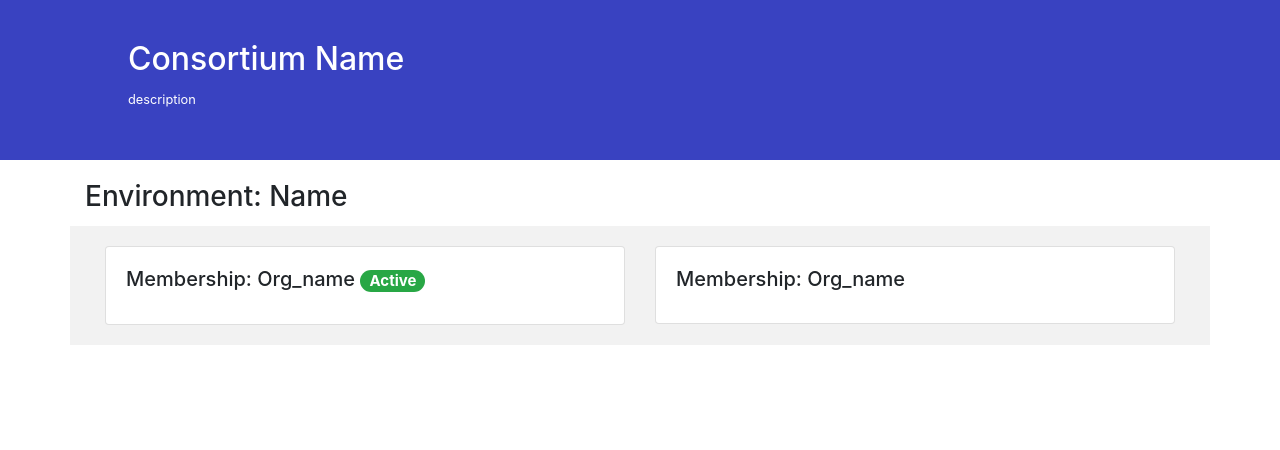
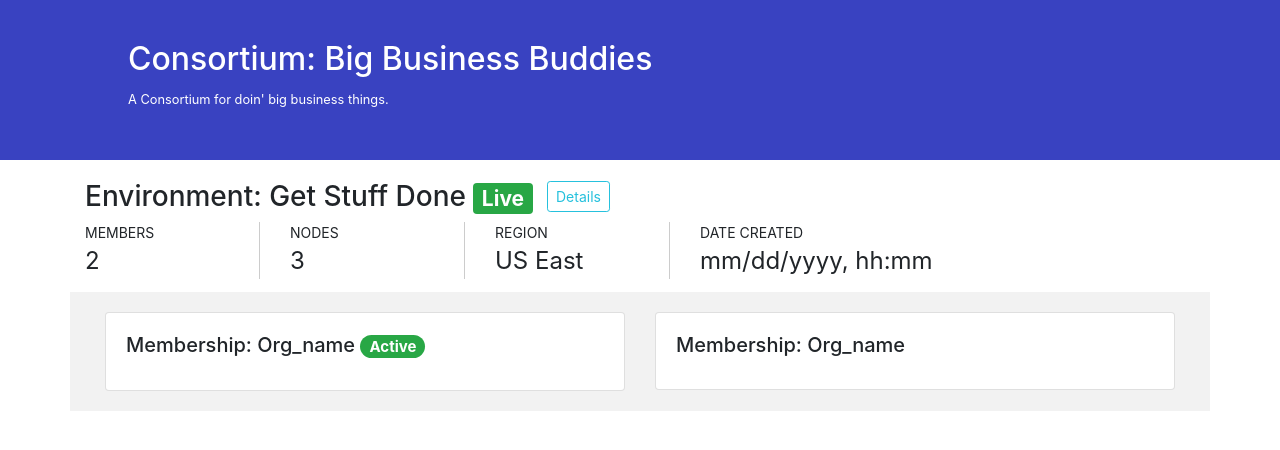
Before and after one commit to AndiZ23/Consortia-Dashboard, a plain HTML site: page index.html in a window 1280 px wide. Drawn offline with nearby package versions, Linux system fonts and the light colour scheme.

Commit message:
Added Environment details info.

```diff
--- a/Style.css
+++ b/Style.css
@@ -1,12 +1,31 @@
 /* Typography */
 html{
     font-family: 'Lato', sans-serif;
+}
+
+h3 {
+    margin-right: 10px;
 }
 
 .small {
     font-size: 80% !important;
 }
 
+.meta-data-title {
+    font-size: 14px;
+    text-transform: uppercase;
+}
+
+.meta-data {
+    font-size: 24px;
+    text-align: left;
+}
+
+.meta-data-title span {
+    text-transform: lowercase;
+    font-weight: 300;
+    margin-left: 5px;
+}
 /*  Color scheme */
 .success {
 
@@ -32,11 +51,28 @@ header {
 
 }
 
+.meta div[class*='col-'] {
+    padding-right: 15px;
+    margin-right: 15px;
+    border-right: 1px solid #cccccc;
+}
+
+.meta div[class*='col-'].right-most {
+    border-right: none;
+}
+
+.collapse {
+    margin-bottom: 10px;
+}
+
+.collapse.details .card.card-body {
+    padding: .5rem;
+    font-size: 10pt;
+}
 .card-block {
     border-radius: .5em;
     background-color: #fff;
     border: 1px solid #CCCCCC;
-
     min-height: 300px;
 }
 
@@ -48,6 +84,7 @@ header {
 .btn.btn-outline-info {
     border-color: #26C1DD;
     color: #26C1DD;
+    margin-bottom: 10px;
 }
 
 .btn.btn-outline-info:hover {
--- a/index.html
+++ b/index.html
@@ -9,15 +9,57 @@
 </head>
 <body>
 <header>
-    <h2>Consortium Name</h2>
-    <small>description</small>
+    <h2>Consortium: <span id="consortium_name">Big Business Buddies</span></h2>
+    <small>A Consortium for doin' big business things.</small>
 </header>
 
 <div class="container">
-    <h3 class="inline">Environment: Name</h3>
-    <div class="row">
+    <h3 class="inline">Environment: Get Stuff Done <span class="badge badge-success">Live</span></h3>
+    <button class="btn btn-outline-info btn-sm" type="button" data-toggle="collapse" data-target="#EnvironmentMore" aria-expanded="false" aria-controls="EnvironmentMore">
+        Details
+    </button>
+    <div class="collapse details" id="EnvironmentMore">
+        <div class="card card-body">
+            <div class="row">
+                <div class="col-md-2 meta-data-title">
+                    Chain ID: <span id="chain_id">322259343</span>
+                </div>
+                <div class="col-md-2 meta-data-title">
+                    Provider: <span id="provider">geth</span>
+                </div>
+                <div class="col-md-4 meta-data-title">
+                    Consensus Type: <span id="consensus_type">poa</span>
+                </div>
+            </div>
+            <div class="row">
+                <div class="col-md-2 meta-data-title">
+                    Block period: <span id="block_period">5</span>
+                </div>
+                <div class="col-md-2 meta-data-title">
+                    tether: <span id="enable_tether">Disabled</span>
+                </div>
+            </div>
+        </div>
+    </div>
+    <div class="row meta">
+        <div class="col-md-2">
+            <div class="meta-data-title">Members</div>
+            <div class="meta-data">2</div>
+        </div>
+        <div class="col-md-2">
+            <div class="meta-data-title">Nodes</div>
+            <div class="meta-data">3</div>
+        </div>
+        <div class="col-md-2">
+            <div class="meta-data-title">Region</div>
+            <div class="meta-data">US East</div>
+        </div>
+        <div class="col-md-auto right-most">
+            <div class="meta-data-title">Date Created</div>
+            <div class="meta-data">mm/dd/yyyy, hh:mm</div>
+        </div>
+    </div>
 
-    </div>
 
     <div class="row section">
         <div class="col-md-6 col-sm-12">
```
